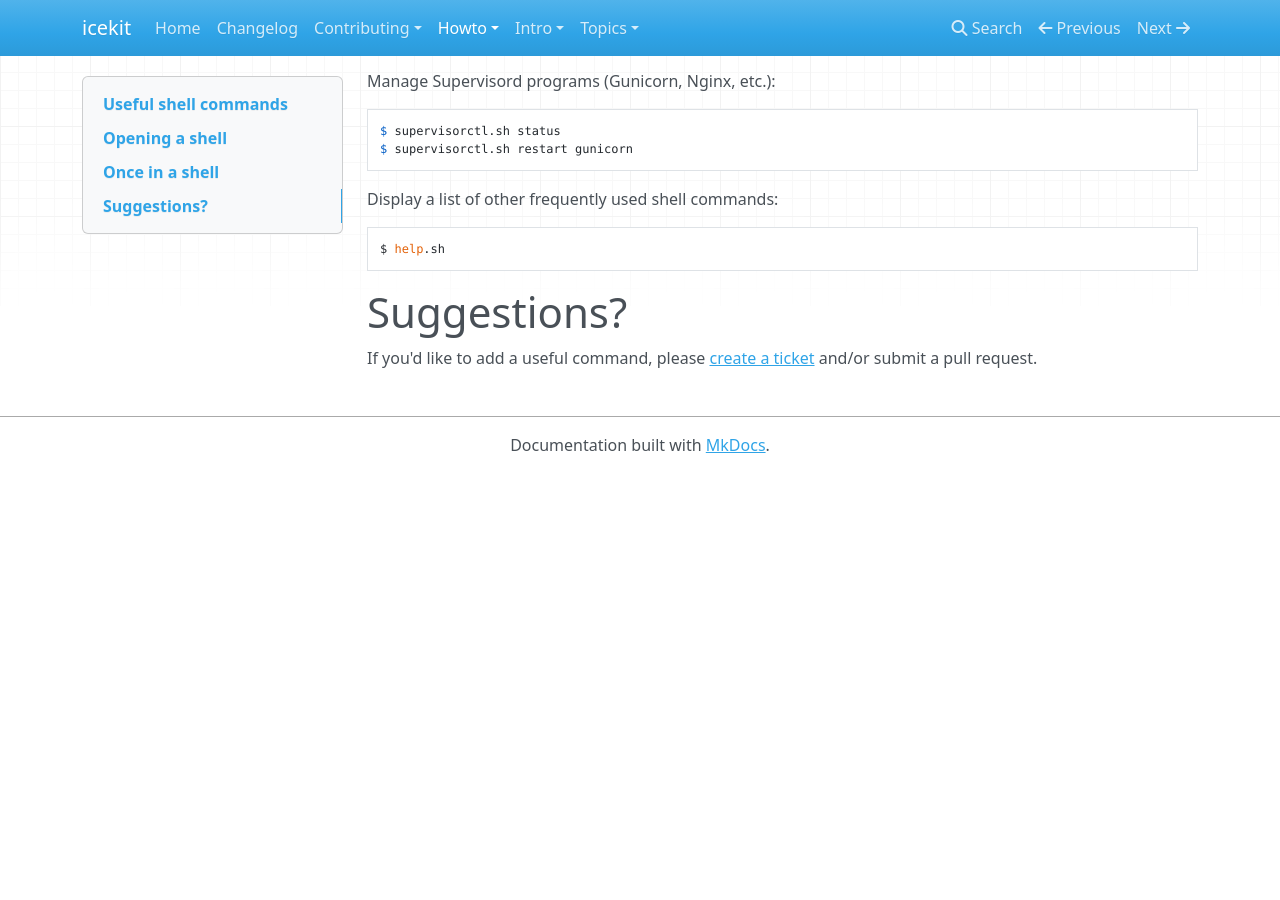
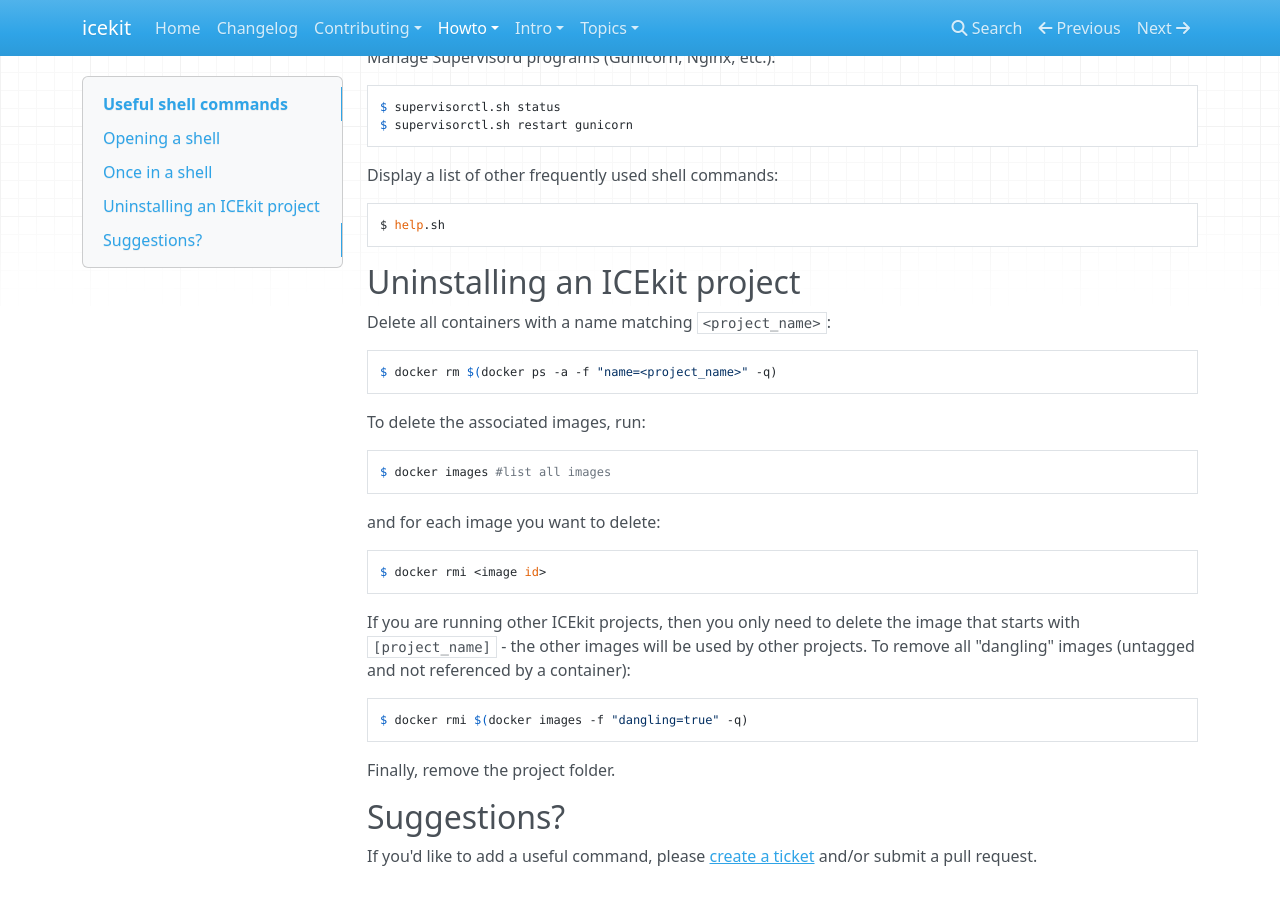
Before and after one commit to ic-labs/django-icekit, an MkDocs documentation site: the page built from docs/howto/commands.md, in a window 1280 px wide and 900 px high, scrolled down 1176 px. Built offline with MkDocs 1.6.1, drawn with Linux system fonts in a browser that asks for light colours; nearby versions of some CDN libraries; before the commit the page ends 1649 px from its top, so only the background shows below that.

Commit message:
Adding uninstall instructions.

```diff
--- a/docs/howto/commands.md
+++ b/docs/howto/commands.md
@@ -3,7 +3,7 @@
 This document describes a few useful shell commands. For Docker commands, see
 our [Docker intro](../intro/docker.md).
 
-# Opening a shell
+## Opening a shell
 
 Open a shell on an already running container (e.g. via `docker-compose up`):
 
@@ -19,7 +19,7 @@
     $ cd project_template
     $ ./go.sh
 
-# Once in a shell
+## Once in a shell
 
 Run Django management commands:
 
@@ -56,7 +56,30 @@
 
     $ help.sh
 
-# Suggestions?
+## Uninstalling an ICEkit project
+
+Delete all containers with a name matching `<project_name>`:
+
+    $ docker rm $(docker ps -a -f "name=<project_name>" -q)
+
+To delete the associated images, run:
+
+    $ docker images #list all images
+
+and for each image you want to delete:
+
+    $ docker rmi <image id>
+
+If you are running other ICEkit projects, then you only need to delete the
+image that starts with `[project_name]` - the other images will be used by
+other projects. To remove all "dangling" images (untagged and not referenced by
+a container):
+
+    $ docker rmi $(docker images -f "dangling=true" -q)
+
+Finally, remove the project folder.
+
+## Suggestions?
 
 If you'd like to add a useful command, please
 [create a ticket](https://github.com/ic-labs/django-icekit/issues/new) and/or
```
Also changed, not shown: docs/index.md (+1 -1 lines).
